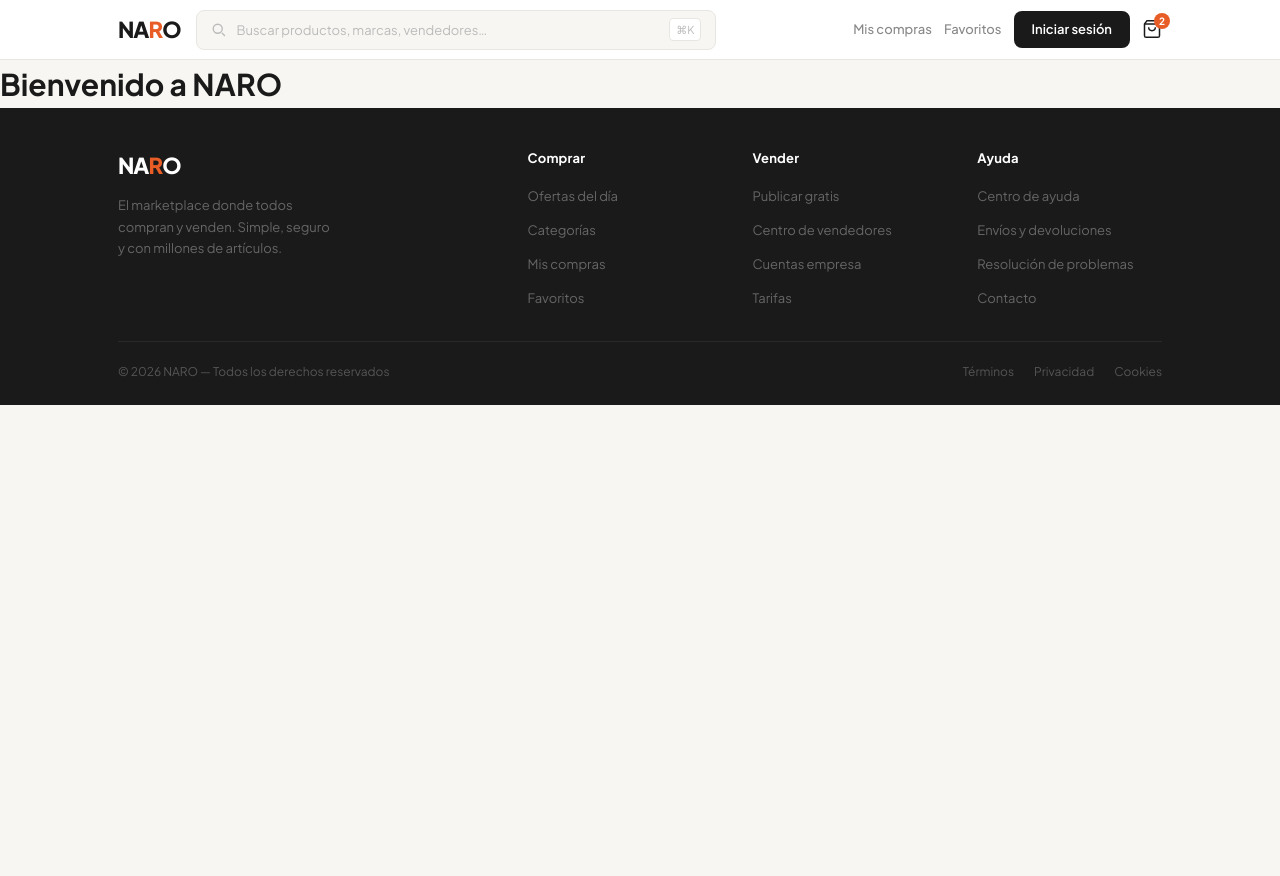
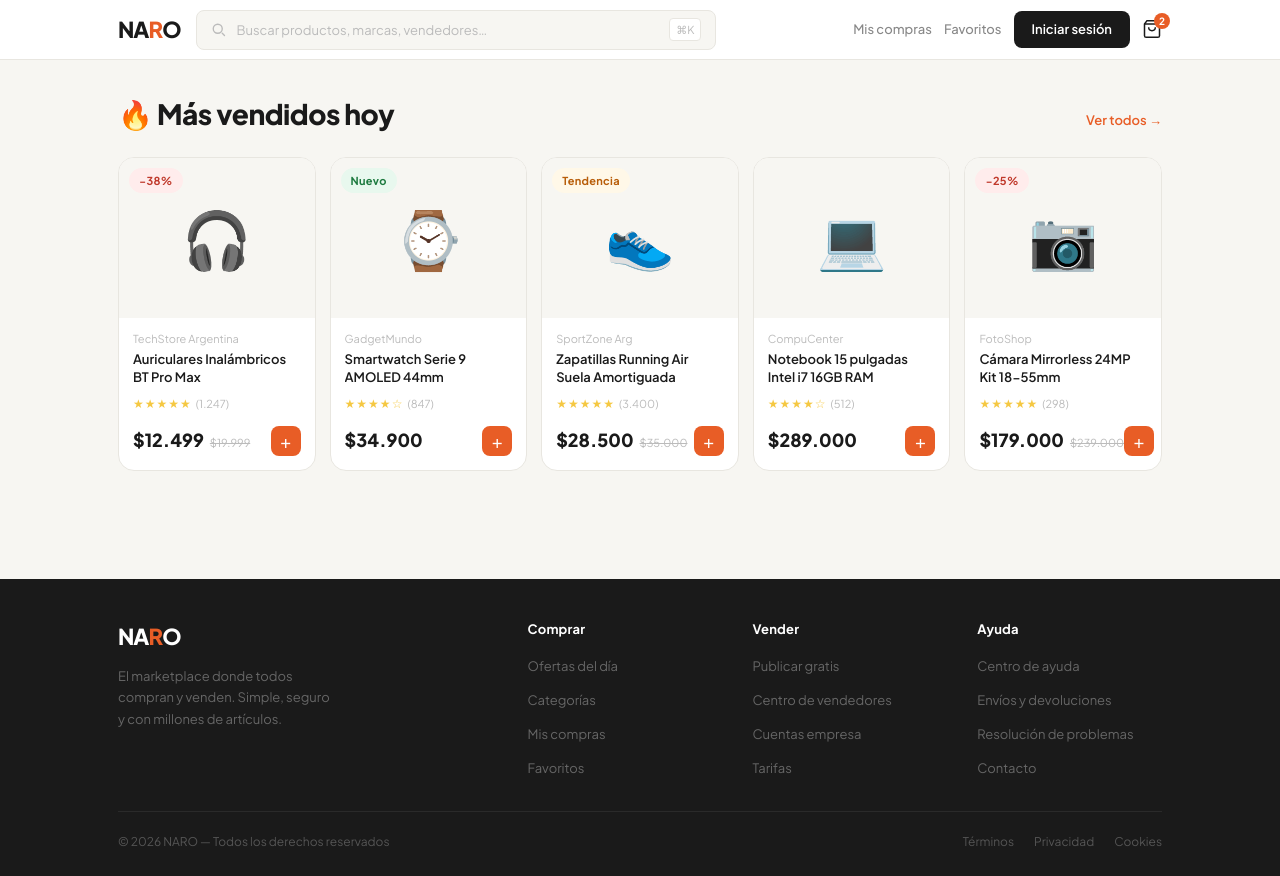
Before and after one commit to romsreu/naro-web, a Next.js app: page / in a window 1280 px wide. Before the commit the page ends 800 px from the top, so only its background shows below. Built offline with nearby package versions, Linux system fonts and the light colour scheme.

Commit message:
Added productos de prueba en homepage

```diff
--- a/app/page.module.css
+++ b/app/page.module.css
@@ -1,142 +1,39 @@
-.page {
-  --background: #fafafa;
-  --foreground: #fff;
-
-  --text-primary: #000;
-  --text-secondary: #666;
-
-  --button-primary-hover: #383838;
-  --button-secondary-hover: #f2f2f2;
-  --button-secondary-border: #ebebeb;
-
-  display: flex;
-  flex: 1;
-  flex-direction: column;
-  align-items: center;
-  justify-content: center;
-  font-family: var(--font-geist-sans);
-  background-color: var(--background);
+.wrapper {
+  max-width: var(--max-width);
+  margin: 0 auto;
+  padding: 32px var(--page-padding) 60px;
 }
 
-.main {
-  display: flex;
-  flex: 1;
-  width: 100%;
-  max-width: 800px;
-  flex-direction: column;
-  align-items: flex-start;
-  justify-content: space-between;
-  background-color: var(--foreground);
-  padding: 120px 60px;
+.section {
+  margin-bottom: 48px;
 }
 
-.intro {
+.sectionHead {
   display: flex;
-  flex-direction: column;
-  align-items: flex-start;
-  text-align: left;
-  gap: 24px;
+  align-items: baseline;
+  justify-content: space-between;
+  margin-bottom: 20px;
 }
 
-.intro h1 {
-  max-width: 320px;
-  font-size: 40px;
-  font-weight: 600;
-  line-height: 48px;
-  letter-spacing: -2.4px;
-  text-wrap: balance;
-  color: var(--text-primary);
+.sectionTitle {
+  font-size: var(--font-2xl);
+  font-weight: 800;
+  letter-spacing: -0.5px;
 }
 
-.intro p {
-  max-width: 440px;
-  font-size: 18px;
-  line-height: 32px;
-  text-wrap: balance;
-  color: var(--text-secondary);
+.sectionLink {
+  font-size: var(--font-sm);
+  color: var(--color-primary);
+  font-weight: 600;
+  cursor: pointer;
 }
 
-.intro a {
-  font-weight: 500;
-  color: var(--text-primary);
+.sectionLink:hover {
+  text-decoration: underline;
 }
 
-.ctas {
-  display: flex;
-  flex-direction: row;
-  width: 100%;
-  max-width: 440px;
-  gap: 16px;
-  font-size: 14px;
+.grid {
+  display: grid;
+  grid-template-columns: repeat(5, minmax(0, 1fr));
+  gap: 14px;
 }
-
-.ctas a {
-  display: flex;
-  justify-content: center;
-  align-items: center;
-  height: 40px;
-  padding: 0 16px;
-  border-radius: 128px;
-  border: 1px solid transparent;
-  transition: 0.2s;
-  cursor: pointer;
-  width: fit-content;
-  font-weight: 500;
-}
-
-a.primary {
-  background: var(--text-primary);
-  color: var(--background);
-  gap: 8px;
-}
-
-a.secondary {
-  border-color: var(--button-secondary-border);
-}
-
-/* Enable hover only on non-touch devices */
-@media (hover: hover) and (pointer: fine) {
-  a.primary:hover {
-    background: var(--button-primary-hover);
-    border-color: transparent;
-  }
-
-  a.secondary:hover {
-    background: var(--button-secondary-hover);
-    border-color: transparent;
-  }
-}
-
-@media (max-width: 600px) {
-  .main {
-    padding: 48px 24px;
-  }
-
-  .intro {
-    gap: 16px;
-  }
-
-  .intro h1 {
-    font-size: 32px;
-    line-height: 40px;
-    letter-spacing: -1.92px;
-  }
-}
-
-@media (prefers-color-scheme: dark) {
-  .logo {
-    filter: invert();
-  }
-
-  .page {
-    --background: #000;
-    --foreground: #000;
-
-    --text-primary: #ededed;
-    --text-secondary: #999;
-
-    --button-primary-hover: #ccc;
-    --button-secondary-hover: #1a1a1a;
-    --button-secondary-border: #1a1a1a;
-  }
-}
--- a/app/page.tsx
+++ b/app/page.tsx
@@ -1,7 +1,77 @@
+"use client"
+
+import ProductCard from "@/components/product/ProductCard"
+import styles from "./page.module.css"
+
+const PRODUCTOS_PRUEBA = [
+    {
+        id: "1",
+        nombre: "Auriculares Inalámbricos BT Pro Max",
+        precio: 12499,
+        precioOriginal: 19999,
+        imagen: "🎧",
+        vendedor: "TechStore Argentina",
+        rating: 5,
+        totalReseñas: 1247,
+        badge: "sale" as const,
+    },
+    {
+        id: "2",
+        nombre: "Smartwatch Serie 9 AMOLED 44mm",
+        precio: 34900,
+        imagen: "⌚",
+        vendedor: "GadgetMundo",
+        rating: 4,
+        totalReseñas: 847,
+        badge: "nuevo" as const,
+    },
+    {
+        id: "3",
+        nombre: "Zapatillas Running Air Suela Amortiguada",
+        precio: 28500,
+        precioOriginal: 35000,
+        imagen: "👟",
+        vendedor: "SportZone Arg",
+        rating: 5,
+        totalReseñas: 3400,
+        badge: "tendencia" as const,
+    },
+    {
+        id: "4",
+        nombre: "Notebook 15 pulgadas Intel i7 16GB RAM",
+        precio: 289000,
+        imagen: "💻",
+        vendedor: "CompuCenter",
+        rating: 4,
+        totalReseñas: 512,
+    },
+    {
+        id: "5",
+        nombre: "Cámara Mirrorless 24MP Kit 18-55mm",
+        precio: 179000,
+        precioOriginal: 239000,
+        imagen: "📷",
+        vendedor: "FotoShop",
+        rating: 5,
+        totalReseñas: 298,
+        badge: "sale" as const,
+    },
+]
+
 export default function HomePage() {
-  return (
-      <div>
-        <h1>Bienvenido a NARO</h1>
-      </div>
-  )
+    return (
+        <div className={styles.wrapper}>
+            <section className={styles.section}>
+                <div className={styles.sectionHead}>
+                    <h2 className={styles.sectionTitle}>🔥 Más vendidos hoy</h2>
+                    <span className={styles.sectionLink}>Ver todos →</span>
+                </div>
+                <div className={styles.grid}>
+                    {PRODUCTOS_PRUEBA.map((producto) => (
+                        <ProductCard key={producto.id} {...producto} />
+                    ))}
+                </div>
+            </section>
+        </div>
+    )
 }
```
